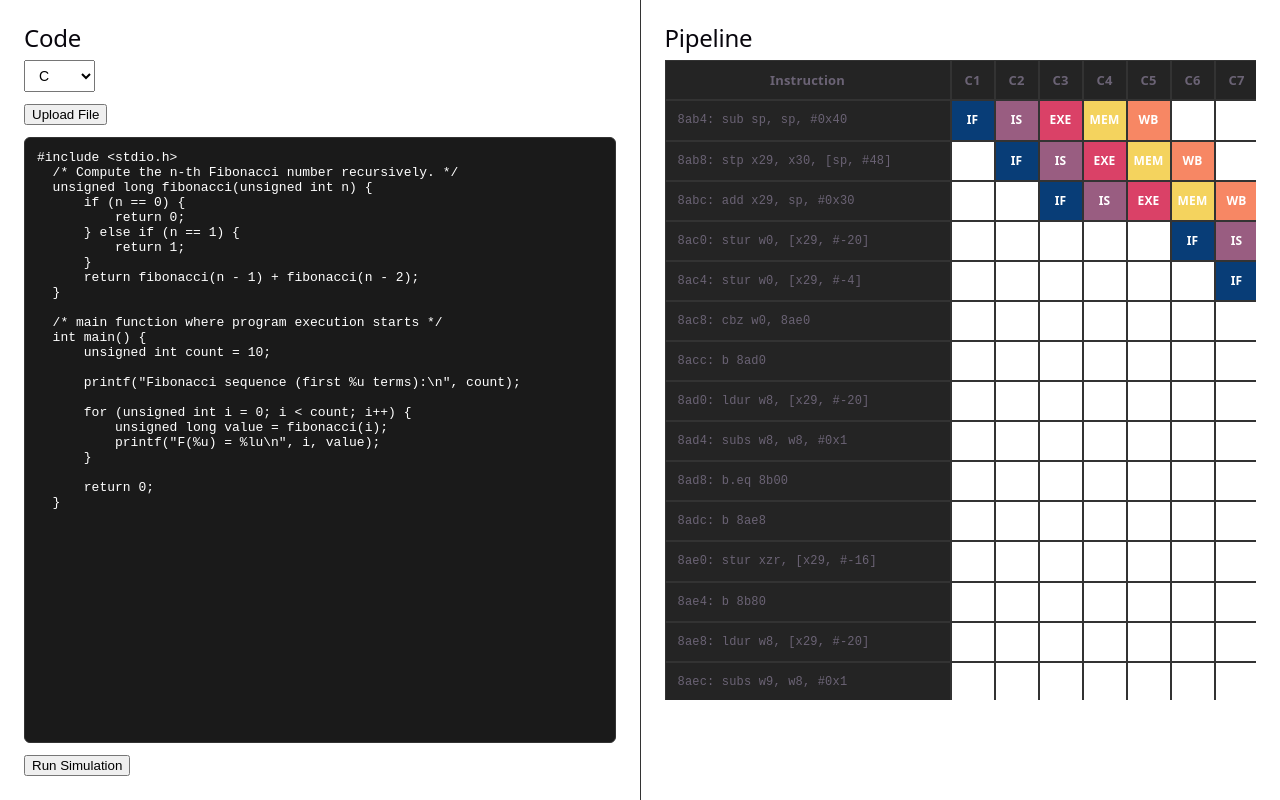
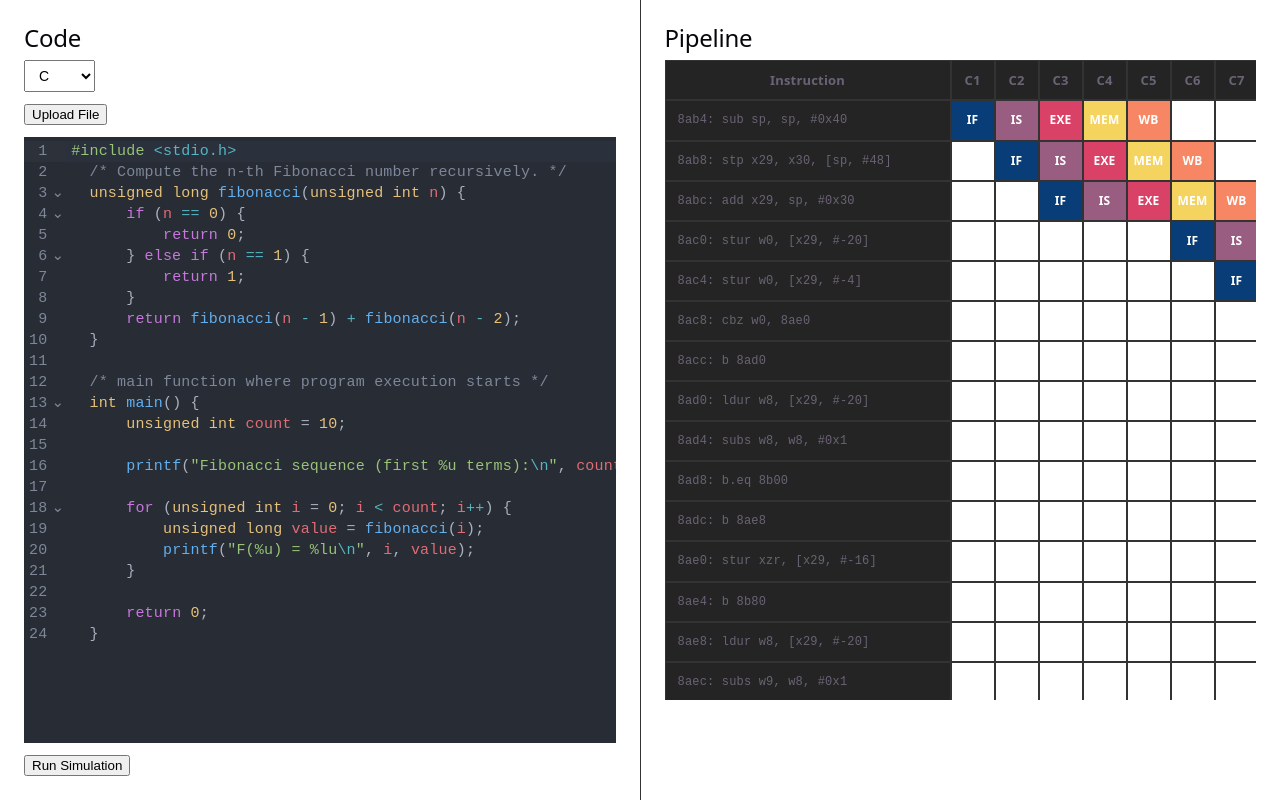
Before and after one commit to LaxminarayanaV7416/PipeViz-simulator, a React (Vite) app in the folder pipeviz-ui/: page / in a window 1280 px wide. Built offline with nearby package versions, Linux system fonts and the light colour scheme.

Commit message:
added color coding to code

```diff
--- a/pipeviz-ui/src/components/CodeEditor.jsx
+++ b/pipeviz-ui/src/components/CodeEditor.jsx
@@ -1,4 +1,7 @@
 import { useState, useRef } from 'react'
+import CodeMirror from '@uiw/react-codemirror'
+import { cpp } from '@codemirror/lang-cpp'
+import { rust } from '@codemirror/lang-rust'
 
 const LANGUAGES = [
     { label: 'C', value: 'c'},
@@ -6,11 +9,17 @@ const LANGUAGES = [
     { label: 'Rust', value: 'rust'},
 ]
 
+const LANGUAGE_EXTENSIONS = {
+    c:    cpp(),
+    cpp:  cpp(),
+    rust: rust(),
+}
+/*
 const PLACEHOLDERS = {
     c: '#include <stdio.h>\n\nint main(){\n return 0;\n}',
     cpp: '#include <iostream>\n\nint main(){\n return 0;\n}',
     rust: 'fn main() {\n\n}',
-}
+}*/
 export default function CodeEditor({ onCodeSubmuit, defaultCode = '', defaultLanguage = 'c' }) {
     const [language, setLanguage] = useState(defaultLanguage)
     const [code, setCode] = useState(defaultCode)
@@ -26,7 +35,6 @@ export default function CodeEditor({ onCodeSubmuit, defaultCode = '', defaultLan
 
         const reader = new FileReader()
         reader.onload = (e) => setCode(e.target.result)
-
         reader.readAsText(file)
     }
 
@@ -65,24 +73,16 @@ export default function CodeEditor({ onCodeSubmuit, defaultCode = '', defaultLan
                 Upload File
             </button>
 
-            <textarea
-                value={code}
-                onChange={(e) => setCode(e.target.value)}
-                spellCheck={false}
-                style={{
-                    flex: 1,
-                    fontFamily: 'monospace',
-                    fontSize: '13px',
-                    width: '100%',
-                    padding: '12px',
-                    backgroundColor: '#1a1a1a',
-                    color: '#fff',
-                    border: '1px solid #333',
-                    borderRadius: '6px',
-                    resize: 'none',
-                    boxSizing: 'border-box',
-                }}
-            />
+            <div style={{ flex: 1, overflow: 'auto', fontSize: '15px' }}>
+                <CodeMirror
+                    value={code}
+                    onChange={(value) => setCode(value)}
+                    extensions={[LANGUAGE_EXTENSIONS[language]]}
+                    theme="dark"
+                    height="100%"
+                    style={{ height: '100%' }}
+                />
+            </div>
 
             <button onClick={handleSubmit} style={{ width: 'fit-content' }}>
                 Run Simulation
```
